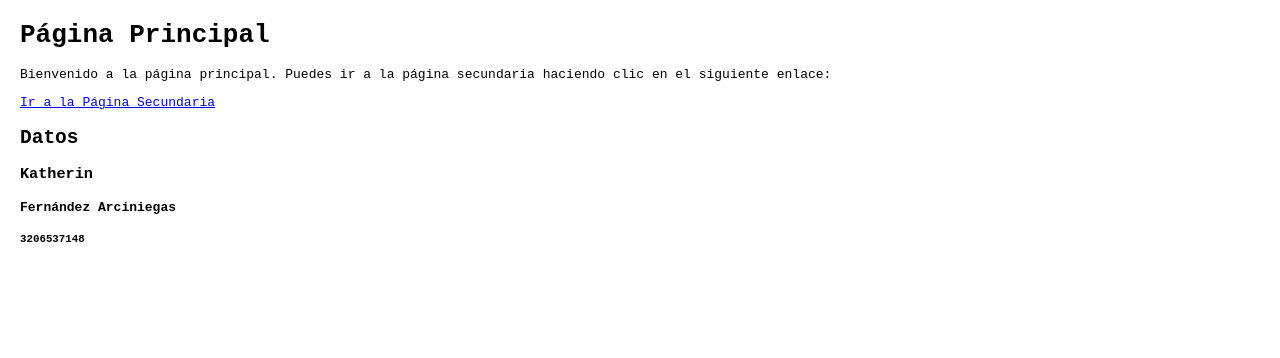
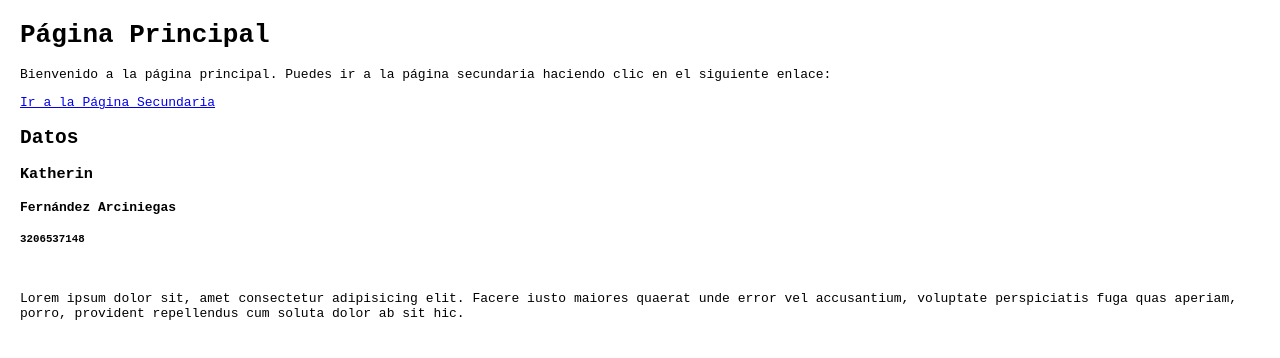
Before and after one commit to KatherinFer/KatherinFernandezArciniegas-1061690857, a plain HTML site: page index.html in a window 1280 px wide. Drawn offline with Linux system fonts and the light colour scheme.

Commit message:
version index03

```diff
--- a/index.html
+++ b/index.html
@@ -20,5 +20,7 @@
     <h3>Katherin</h3>
     <h4>Fernández Arciniegas</h4>
     <h5>3206537148</h5>
+    <br>
+    <p>Lorem ipsum dolor sit, amet consectetur adipisicing elit. Facere iusto maiores quaerat unde error vel accusantium, voluptate perspiciatis fuga quas aperiam, porro, provident repellendus cum soluta dolor ab sit hic.</p>
 </body>
 </html>
```
